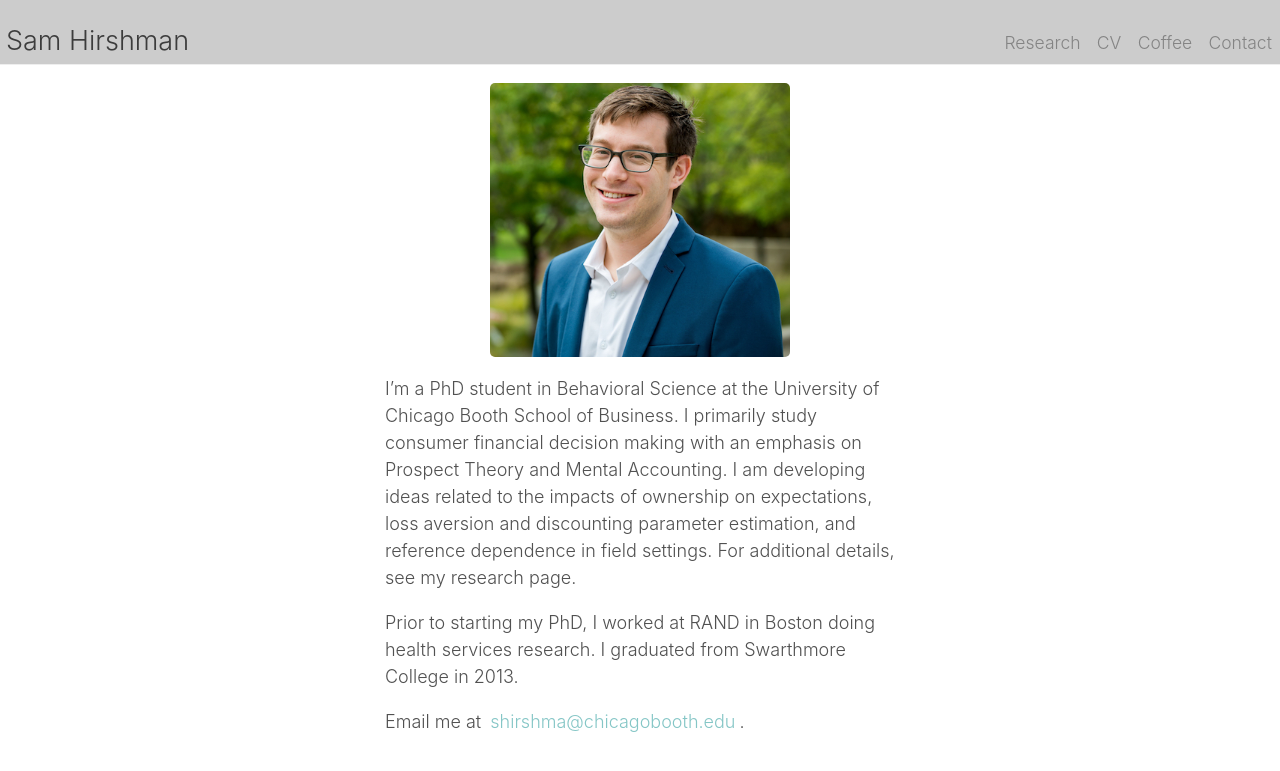
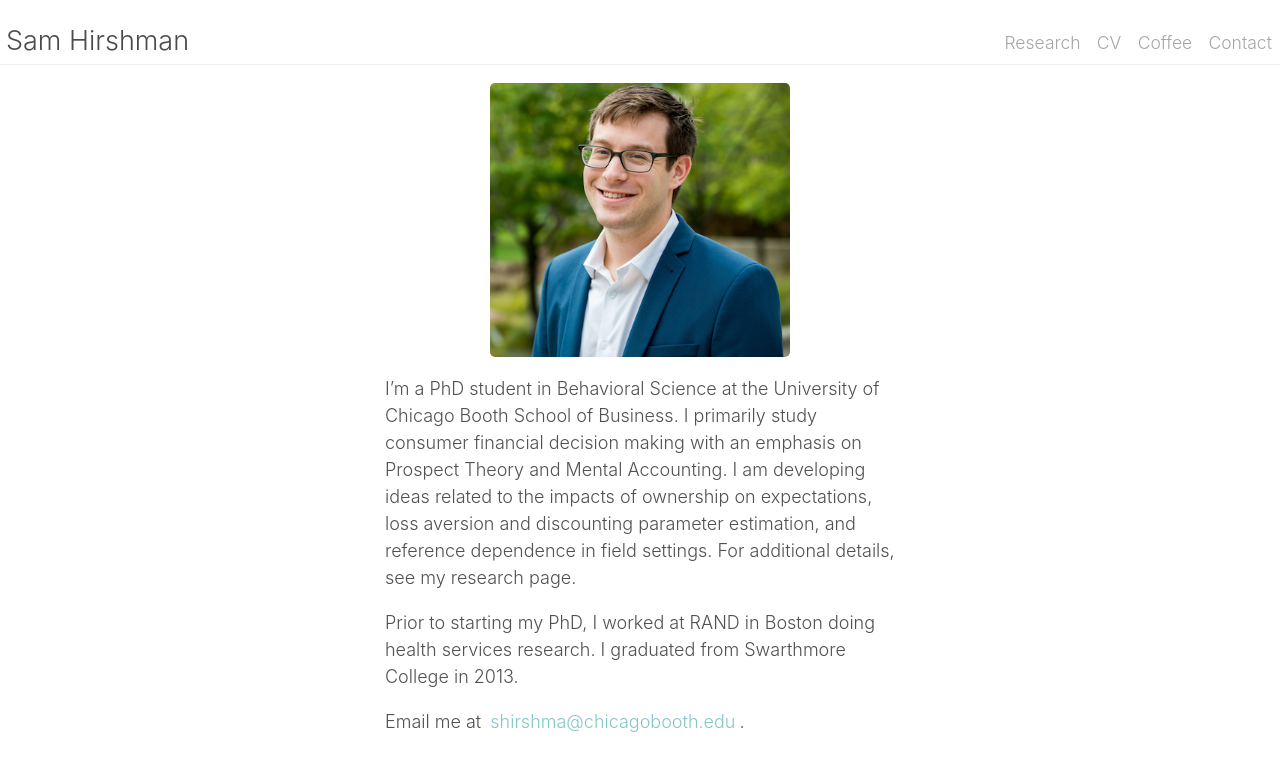
Before and after one commit to shirshma/shirshma.github.io, a Jekyll site: the page built from index.md, in a window 1280 px wide. Shown: the top 771 px of the page. Built offline with Jekyll 4.4.1, drawn with Linux system fonts in a browser that asks for light colours.

Commit message:
Update _masthead.scss

```diff
--- a/_sass/_masthead.scss
+++ b/_sass/_masthead.scss
@@ -5,7 +5,7 @@
 header {
   margin-bottom: 1rem;
   padding-top: 1rem;
-  background-color: #ccc;
+  background-color: #FFFFFF;
 }
 
 header hr {
```
